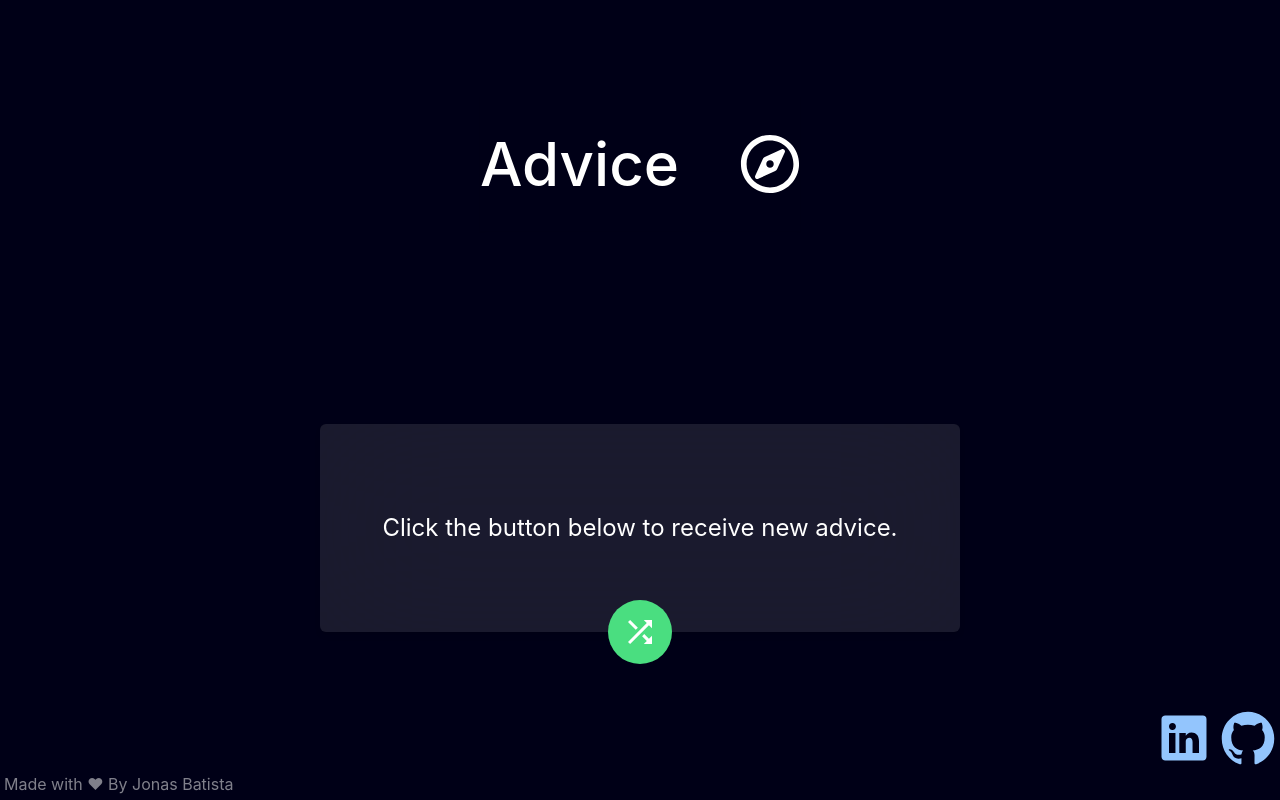
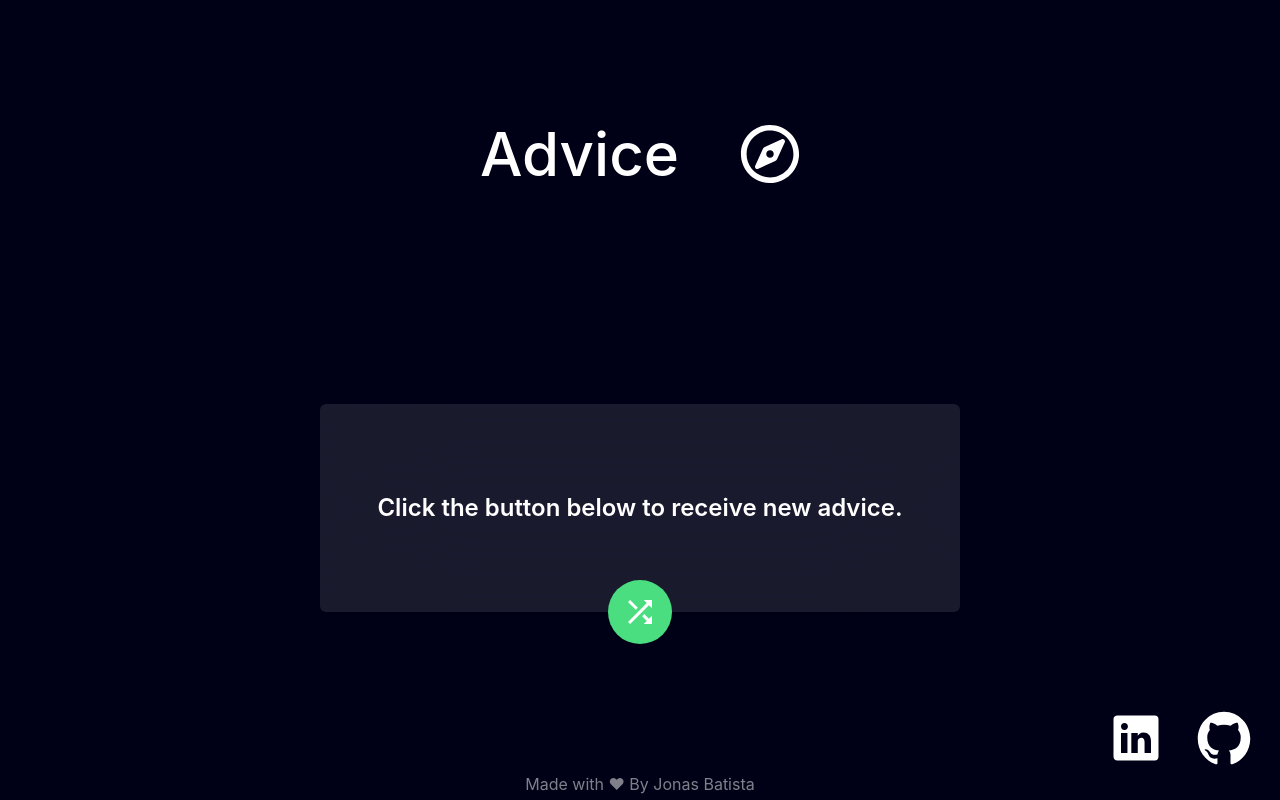
Before and after one commit to jonas-nb/AdviceApp, a React (Create React App) app: page / in a window 1280 px wide. Built offline with nearby package versions, Linux system fonts and the light colour scheme.

Commit message:
Alterações no footer, aplicando novos css's

```diff
--- a/src/Components/footer/Footer.jsx
+++ b/src/Components/footer/Footer.jsx
@@ -1,26 +1,55 @@
 /** @format */
 
-import React from "react";
-import { IoLogoLinkedin, IoLogoGithub } from "react-icons/io";
+import React, { useContext } from 'react';
+import { IoLogoLinkedin, IoLogoGithub } from 'react-icons/io';
+import { ContextStyle } from '../contexts/ContextCss';
 
 const Footer = () => {
+    const { btnState } = useContext(ContextStyle);
+    console.log(btnState);
     return (
         <>
-      <div className="w-full sm:h-10 flex items-end justify-end">
-        <div className="w-32 flex justify-around   text-blue-300  text-4xl md:text-6xl">
+            <div className="flex justify-end pr-3">
+                <div
+                    className={
+                        btnState === true
+                            ? 'w-24 lg:w-44 md:w-40 flex justify-around transition duration-500 text-green-300 text-4xl md:text-6xl'
+                            : 'w-24 lg:w-44 md:w-40 flex justify-around text-slate-300 text-4xl md:text-6xl'
+                    }
+                >
                     <a
                         href="https://www.linkedin.com/in/jonas-batista-b77b24137/"
                         target="_blank"
-            className="hover:text-blue-400"
+                        className=""
                     >
-            <IoLogoLinkedin className="" />
+                        <IoLogoLinkedin
+                            className={
+                                btnState === true
+                                    ? ' transition-all duration-500 rounded text-green-100 bg-green-600 hover:text-green-400 shadow-[0_0px_50px_3px_rgba(0,0,0,0.3)] shadow-green-900'
+                                    : 'text-white'
+                            }
+                        />
                     </a>
                     <a href="https://github.com/jonas-nb" target="_blank">
-            <IoLogoGithub className="hover:text-blue-400" />
+                        <IoLogoGithub
+                            className={
+                                btnState === true
+                                    ? ' transition-all duration-500 rounded text-green-100 bg-green-600 hover:text-green-400 shadow-[0_0px_50px_3px_rgba(0,0,0,0.3)] shadow-green-900'
+                                    : 'text-white'
+                            }
+                        />
                     </a>
                 </div>
             </div>
-      <h3 className="text-white/50 p-1">Made with ❤ By Jonas Batista</h3>
+            <h3
+                className={
+                    btnState === true
+                        ? 'text-white/50 p-1 text-center text-green-400 transition duration-500'
+                        : 'text-white/50 p-1 text-center'
+                }
+            >
+                Made with ❤ By Jonas Batista
+            </h3>
         </>
     );
 };
--- a/src/Components/main/Main.jsx
+++ b/src/Components/main/Main.jsx
@@ -31,11 +31,11 @@ const Main = () => {
         <div className="h-72 flex flex-col w-full justify-around items-center h-2/6 sm:h-4/6 md:h-2/6 lg:h-3/6">
             <div className="flex items-center justify-center flex-col w-64 h-52 p-3 backdrop-blur-3xl bg-white/10 rounded-md shadow-md shadow-blue-500/3 md:w-6/12">
                 {adviceState === false ? (
-                    <div className="border h-20 w-full flex items-center justify-center text-white text-xl font-semibold">
+                    <div className="h-20 w-full flex items-center justify-center text-white text-xl font-semibold">
                         looking for new advice...
                     </div>
                 ) : (
-                    <p className="text-white  text-lg text-center sm:text-md md:text-2xl w-full">
+                    <p className="text-white font-semibold text-lg text-center sm:text-md md:text-2xl w-full">
                         {advice}
                     </p>
                 )}
```
Lines whose indentation alone changed are shown as unchanged.
